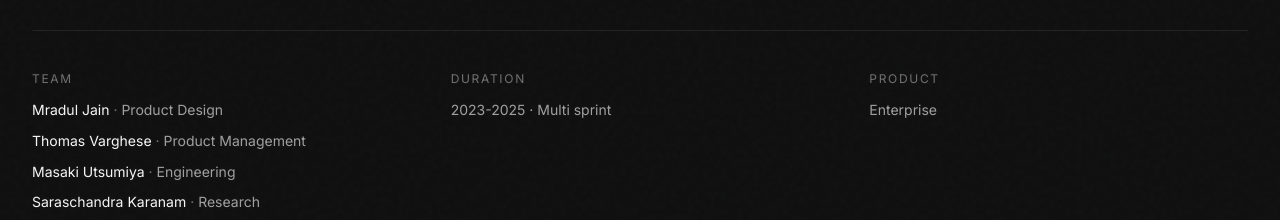
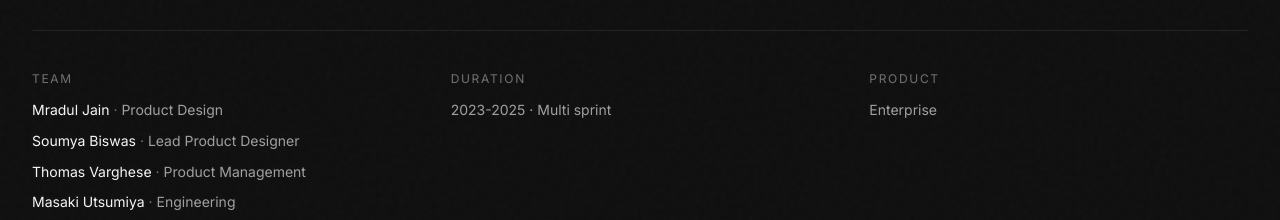
Before and after one commit to mrjartworks-svg/Portfolio, a Next.js app: page /work/ai-assisted-enterprise-workflows in a window 1280 px wide. Shown: the part 1040-1260 px from the top of the page. Built offline with nearby package versions, Linux system fonts and the light colour scheme; no server answers; a web font is replaced by a local one.

Commit message:
Add Soumya Biswas as Lead Product Designer to AI assistant case study team

```diff
--- a/src/data/case-studies/ai-assistant.ts
+++ b/src/data/case-studies/ai-assistant.ts
@@ -10,6 +10,7 @@ export const aiAssistantCaseStudy: RichCaseStudy = {
  meta: ["Product Designer", "2024-2025"],
  team: [
  { role: "Product Design", name: "Mradul Jain" },
+ { role: "Lead Product Designer", name: "Soumya Biswas" },
  { role: "Product Management", name: "Thomas Varghese" },
  { role: "Engineering", name: "Masaki Utsumiya" },
  { role: "Research", name: "Saraschandra Karanam" },
```
